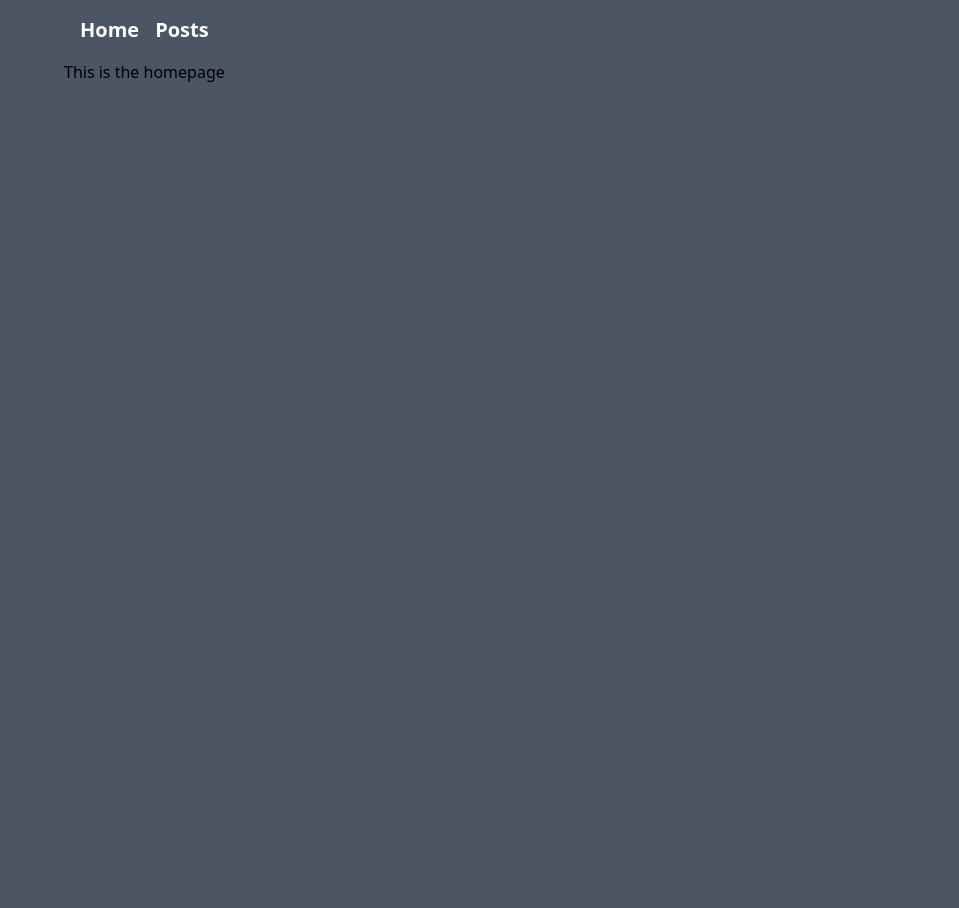
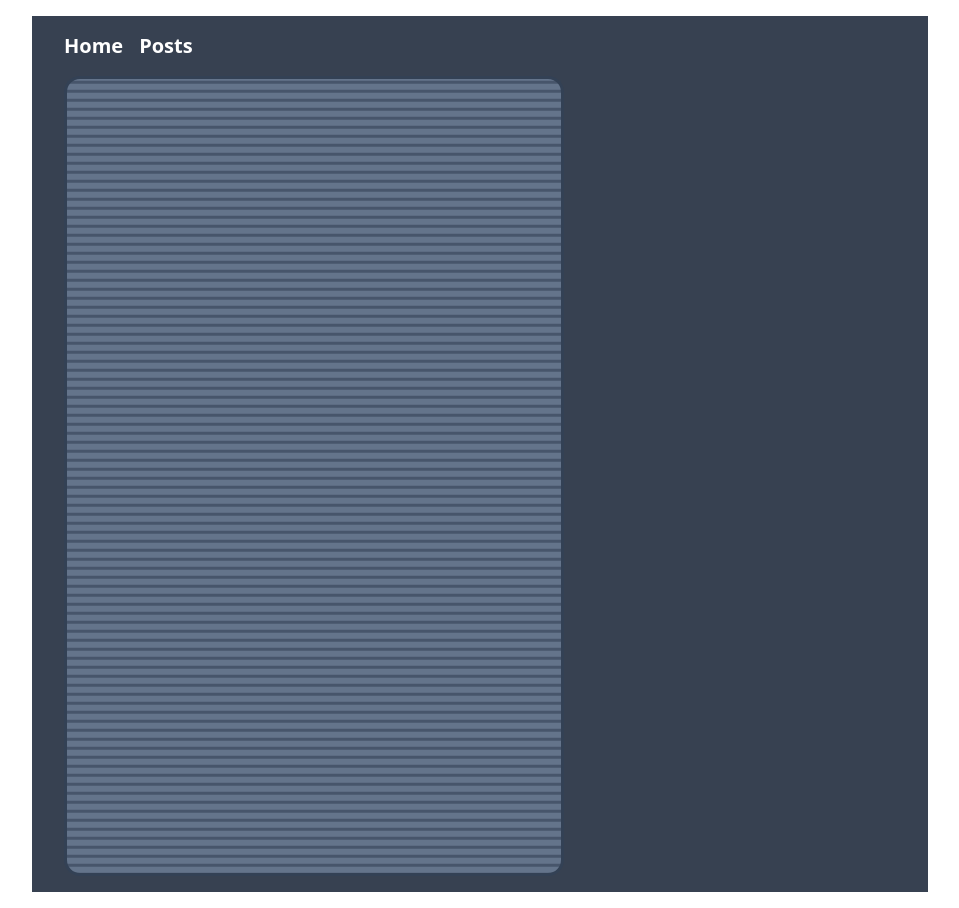
Before and after one commit to bhwk/blog, a SvelteKit app: page / in a window 1280 px wide. Shown: the whole page, without its empty margins (160-1119 px from the left). Before the commit the page ends 816 px from the top, so only its background shows below. Built offline with nearby package versions, Linux system fonts and the light colour scheme.

Commit message:
Formatting

```diff
--- a/src/app.html
+++ b/src/app.html
@@ -1,12 +1,15 @@
 <!DOCTYPE html>
 <html lang="en">
+
 <head>
   <meta charset="utf-8" />
   <link rel="icon" href="%sveltekit.assets%/favicon.png" />
   <meta name="viewport" content="width=device-width" />
   %sveltekit.head%
 </head>
-	<body class="bg-gray-600 m-0 min-h-screen" data-sveltekit-preload-data="hover">
+
+<body class="m-0 min-h-screen" data-sveltekit-preload-data="hover">
   <div style="display: contents">%sveltekit.body%</div>
 </body>
+
 </html>
--- a/src/routes/+layout.svelte
+++ b/src/routes/+layout.svelte
@@ -2,8 +2,8 @@
 	import '../app.css';
 </script>
 
-<div class="max-w-4xl mx-auto min-h-full px-8">
-	<nav class="px-4 my-4 flex text-white font-bold text-xl">
+<div class="max-w-4xl my-4 mx-auto bg-gray-700 min-h-screen py-4 px-8">
+	<nav class="flex mb-4 text-white font-bold text-xl">
 		<div class="flex gap-4">
 			<a href="/">Home</a>
 			<a href="/posts">Posts</a>
--- a/src/routes/+page.svelte
+++ b/src/routes/+page.svelte
@@ -1 +1,5 @@
-<div>This is the homepage</div>
+<script lang="ts">
+	import Screen from '../components/Screen.svelte';
+</script>
+
+<Screen />
--- a/src/routes/posts/+page.svelte
+++ b/src/routes/posts/+page.svelte
@@ -5,14 +5,10 @@
 	let { allPosts } = data;
 </script>
 
-<div class="flex flex-1 flex-col gap-12">
+<div class="flex flex-1 flex-col gap-8">
 	{#each allPosts as post}
-		<a
-			href={'posts/' + post.title}
-			class="p-4 hover:bg-black transition-colors hover:text-white flex-1 rounded-sm flex flex-col shadow
-			shadow-gray-700"
-		>
-			<div class="font-bold text-2xl pb-2 border-b-2 border-dashed">{post.title}</div>
+		<a href={'posts/' + post.title} class="p-4 flex-1 rounded-sm flex flex-col">
+			<div class="font-bold text-2xl pb-2 border-b-2 border-black border-dashed">{post.title}</div>
 			<div class="line-clamp-10 my-4">
 				{post.content}
 			</div>
```
Lines whose indentation alone changed are shown as unchanged.
